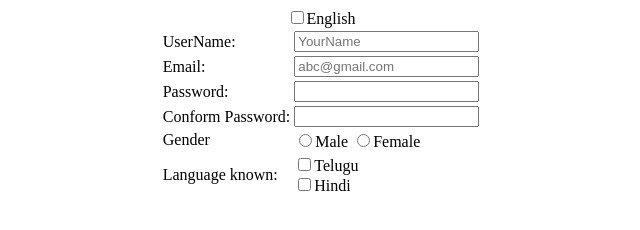
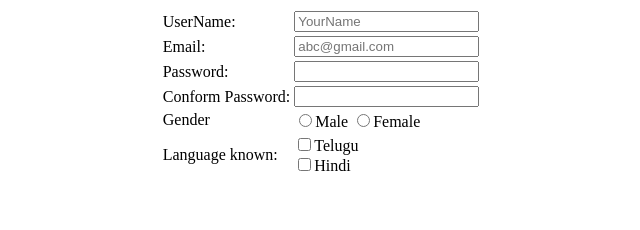
Before and after one commit to YashwanthSaiRajReddyVanga/DevopsWeek1, a plain HTML site: page index.html in a window 1280 px wide. Shown: the whole page, without its empty margins (319-959 px from the left). Drawn offline with Linux system fonts and the light colour scheme.

Commit message:
Update index.html

```diff
--- a/index.html
+++ b/index.html
@@ -38,7 +38,7 @@
                 <td>
                       <input type="checkbox" value="Telugu">Telugu<br/>
                       <input type="checkbox" value="Hindi">Hindi</td>
-                     <input type="checkbox" value="English">English</td>
+
 
 
                 </td>
```
